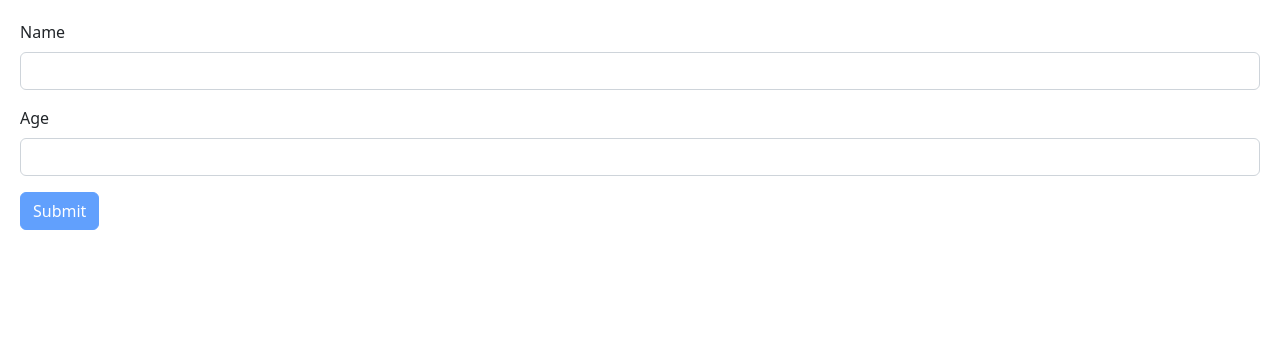
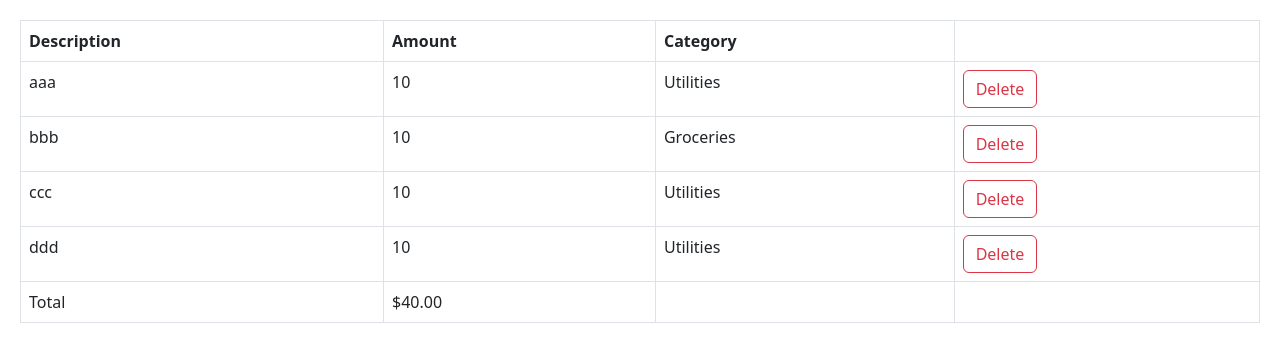
Before and after one commit to jmgcheng/moshReact18forBeginners, a React (Vite) app: page / in a window 1280 px wide. Shown: the top 362 px of the page. Built offline with nearby package versions, Linux system fonts and the light colour scheme.

Commit message:
31-buildingForms-projectExpenseTracker-buildingExpenseList

```diff
--- a/src/App.tsx
+++ b/src/App.tsx
@@ -1,10 +1,22 @@
 import { useState } from "react";
-import Form from "./components/Form";
+import ExpenseList from "./components/expense-tracker/components/ExpenseList";
 
 function App() {
+  const [expenses, setExpenses] = useState([
+    { id: 1, description: "aaa", amount: 10, category: "Utilities" },
+    { id: 2, description: "bbb", amount: 10, category: "Groceries" },
+    { id: 3, description: "ccc", amount: 10, category: "Utilities" },
+    { id: 4, description: "ddd", amount: 10, category: "Utilities" },
+  ]);
+
+  if (expenses.length === 0) return null;
+
   return (
     <div>
-      <Form />
+      <ExpenseList
+        expenses={expenses}
+        onDelete={(id) => setExpenses(expenses.filter((e) => e.id !== id))}
+      />
     </div>
   );
 }
--- /dev/null
+++ b/src/components/expense-tracker/components/ExpenseList.tsx
@@ -0,0 +1,58 @@
+interface Expense {
+  id: number;
+  description: string;
+  amount: number;
+  category: string;
+}
+
+interface Props {
+  expenses: Expense[];
+  onDelete: (id: number) => void;
+}
+
+const ExpenseList = ({ expenses, onDelete }: Props) => {
+  return (
+    <table className="table table-bordered">
+      <thead>
+        <tr>
+          <th>Description</th>
+          <th>Amount</th>
+          <th>Category</th>
+          <th></th>
+        </tr>
+      </thead>
+      <tbody>
+        {expenses.map((expense) => (
+          <tr key={expense.id}>
+            <td>{expense.description}</td>
+            <td>{expense.amount}</td>
+            <td>{expense.category}</td>
+            <td>
+              <button
+                className="btn btn-outline-danger"
+                onClick={() => onDelete(expense.id)}
+              >
+                Delete
+              </button>
+            </td>
+          </tr>
+        ))}
+      </tbody>
+      <tfoot>
+        <tr>
+          <td>Total</td>
+          <td>
+            $
+            {expenses
+              .reduce((acc, expense) => expense.amount + acc, 0)
+              .toFixed(2)}
+          </td>
+          <td></td>
+          <td></td>
+        </tr>
+      </tfoot>
+    </table>
+  );
+};
+
+export default ExpenseList;
```
